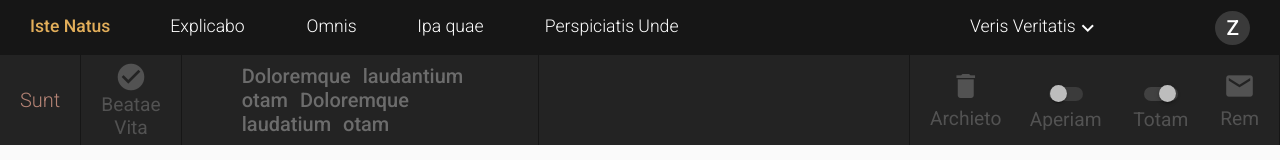
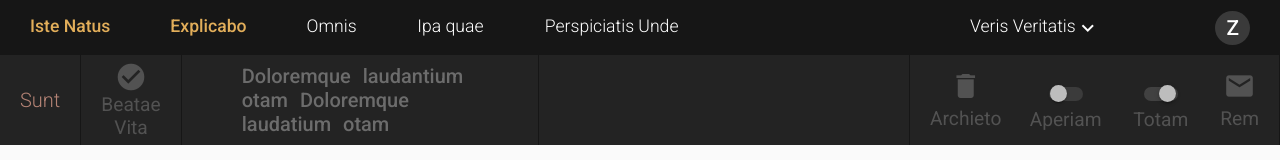
Before and after one commit to Mariusz071/ReactJS-task, a React (Create React App) app: page / in a window 1280 px wide. In both pictures the pointer is over the link "Explicabo". Shown: the top 160 px of the page. Built offline with nearby package versions, Linux system fonts and the light colour scheme.

Commit message:
added more specific styling for buttons

```diff
--- a/src/assets/styles/components/_buttons.scss
+++ b/src/assets/styles/components/_buttons.scss
@@ -1,7 +1,25 @@
-button {
+.btn {
     transition: all .2s;
 
     &:hover {
         color: $font-orange;
     }
+
+    &--link:hover {
+        font-weight: 500;
+    }
+
+    &--menu {
+        position: relative;
+    }
+
+    &--menu:hover::after {
+        content: "";
+        position: absolute;
+        width: 50%;
+        height: 1px;
+        top: 35px;
+        left: 25%;
+        border-bottom: 4px solid $font-orange;
+    }
 }
```
